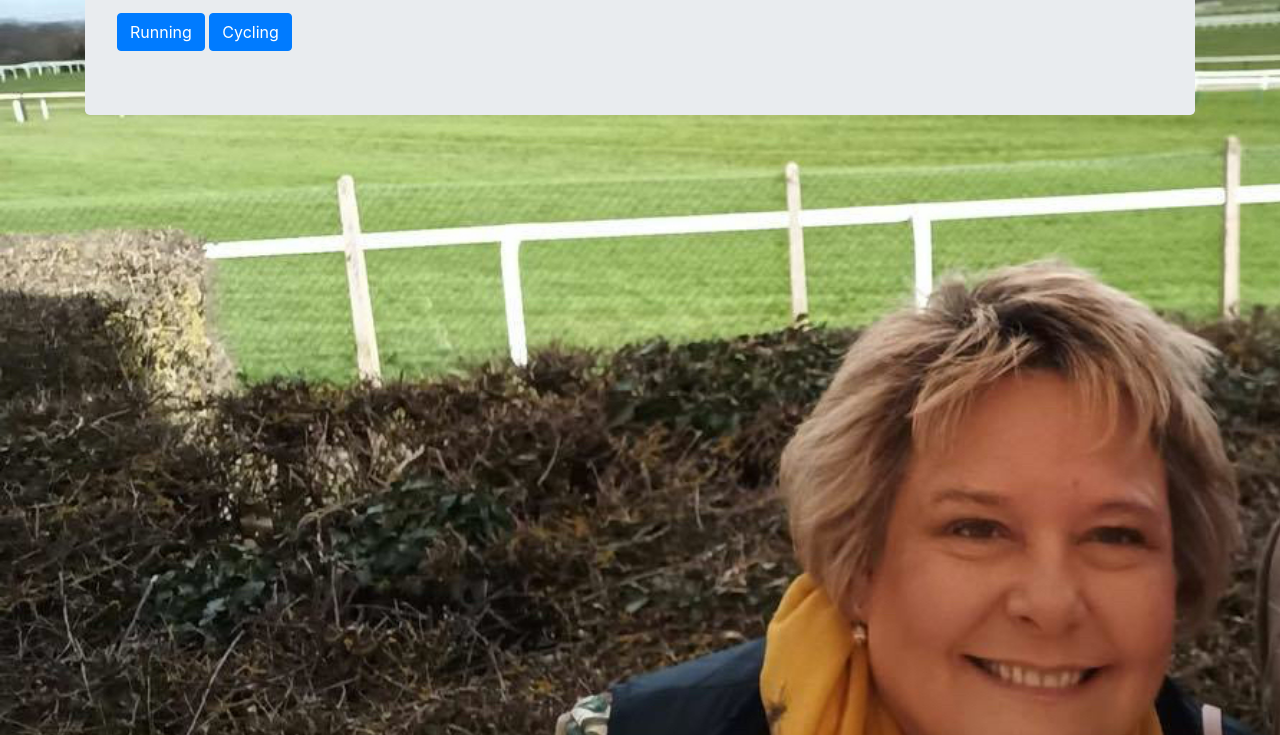
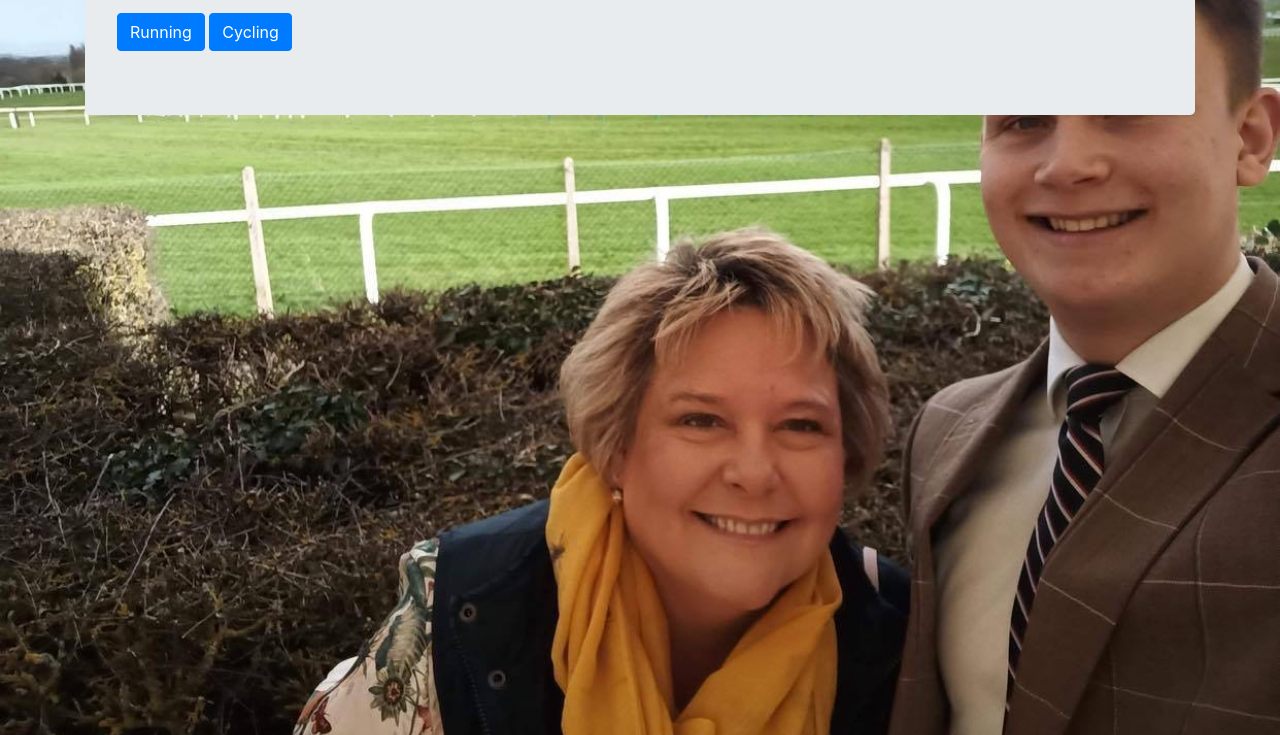
Before and after one commit to nathaniel1307/fundraising-progress-website, a plain HTML site: page Loughborough2Istanbul/index.html in a window 1280 px wide. Shown: the part 207-942 px from the top of the page. Drawn offline with nearby package versions, Linux system fonts and the light colour scheme.

Commit message:
Adjusted background

```diff
--- a/Loughborough2Istanbul/css/navbar-top.css
+++ b/Loughborough2Istanbul/css/navbar-top.css
@@ -1,7 +1,8 @@
 /* Show it's not fixed to the top */
 body {
     min-height: 75rem;
-    background-image: url("../assets/ben.jpeg");
+    background-color: #333;
+    background-image: url("../assets/ben2.jpg");
     background-repeat: no-repeat;
-    background-size: cover;
+    background-size: 100%;
 }
```
Also changed, not shown: Loughborough2Istanbul/assets/ben2.JPG (added).
